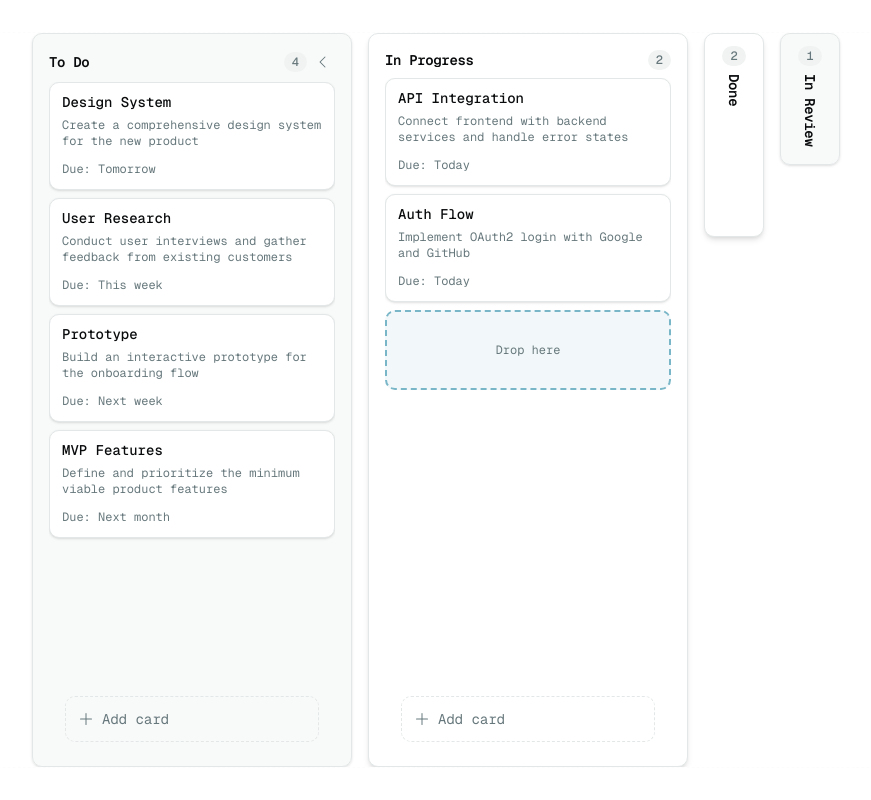
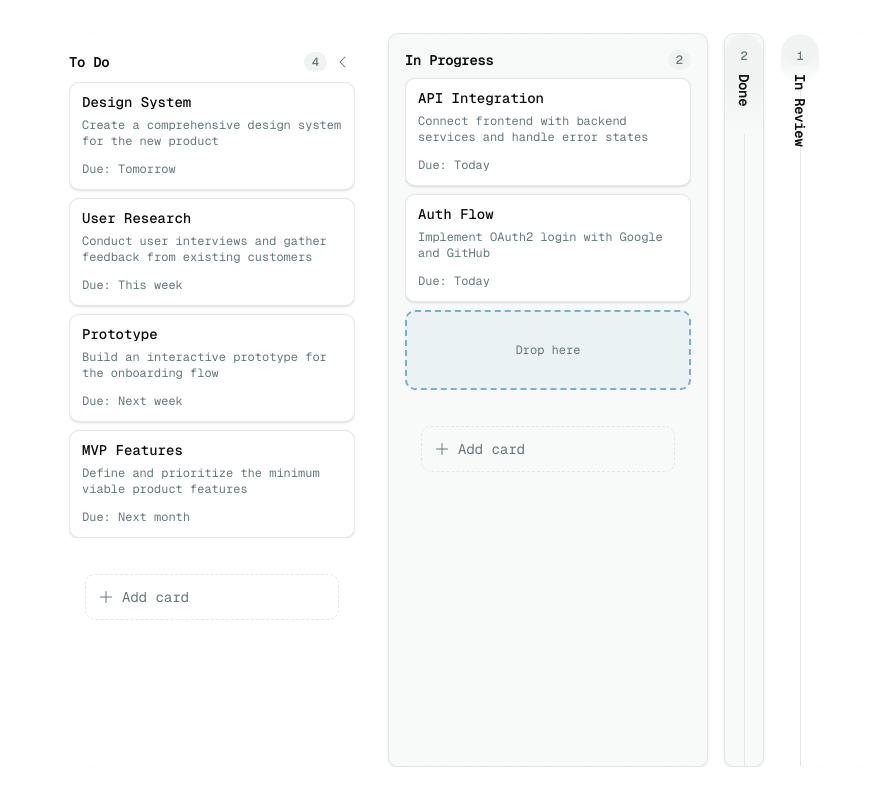
Before and after one commit to joypoddar/kanban, a Next.js app: page /kanban in a window 1280 px wide. Shown: the whole page, without its empty margins (204-1075 px from the left). Built offline with nearby package versions, Linux system fonts and the light colour scheme.

Commit message:
feat: update KanbanColumn component with collapsed overlay and adjust variant types

```diff
--- a/components/kanban/primitives/kanban-column.tsx
+++ b/components/kanban/primitives/kanban-column.tsx
@@ -38,16 +38,16 @@ const bodySpacing = cva("flex flex-1 flex-col overflow-hidden", {
 })
 
 const columnVariantClasses = cva(
-  "flex w-80 flex-col rounded-lg border transition-all duration-200",
+  "relative flex w-80 flex-col rounded-lg border transition-all duration-200",
   {
     variants: {
       variant: {
-        default: "border-border bg-muted/50 shadow-sm",
-        ghost: "border-transparent bg-transparent",
-        bordered: "border-border bg-background shadow-md",
+        default: "border-transparent bg-transparent",
+        bordered: "border-border bg-muted/50 shadow-sm",
+        borderBg: "border-border bg-background shadow-md",
       },
       collapsed: {
-        true: "max-w-15 min-w-15",
+        true: "max-w-10 min-w-10",
         false: "",
       },
     },
@@ -76,6 +76,27 @@ const KanbanColumnContext = React.createContext<KanbanColumnContextValue>({
 
 function useKanbanColumn() {
   return React.useContext(KanbanColumnContext)
+}
+
+// ─────────────────────────────────────────────
+// CollapsedOverlay
+// ─────────────────────────────────────────────
+
+function KanbanColumnCollapsedOverlay({ cardCount }: { cardCount?: number }) {
+  const { collapsed } = useKanbanColumn()
+  const collapsedHeight = collapsed
+    ? Math.max(40, (cardCount ?? 0) * 50)
+    : undefined
+
+  return (
+    <div className="pointer-events-none absolute inset-0 z-0 flex flex-col items-center">
+      <div
+        className={cn("w-full rounded-full bg-linear-to-b from-muted from-50%")}
+        style={{ height: `${collapsedHeight}px` }}
+      />
+      <div className="w-px flex-1 bg-border" />
+    </div>
+  )
 }
 
 // ─────────────────────────────────────────────
@@ -120,10 +141,6 @@ function KanbanColumn({
 
   const { setNodeRef } = useDroppable({ id: id ?? "" })
 
-  const collapsedHeight = collapsed
-    ? Math.max(120, (cardCount ?? 0) * 72 + 60)
-    : undefined
-
   return (
     <KanbanColumnContext.Provider
       value={{ collapsed, collapsible, onToggle, cardCount }}
@@ -138,14 +155,10 @@ function KanbanColumn({
           isActive && isOver && "border-primary bg-primary/5",
           className
         )}
-        style={
-          collapsedHeight !== undefined
-            ? { height: collapsedHeight }
-            : undefined
-        }
         {...props}
       >
-        {children}
+        {collapsed && <KanbanColumnCollapsedOverlay cardCount={cardCount} />}
+        <div className="z-50">{children}</div>
       </KanbanColumnPrimitive>
     </KanbanColumnContext.Provider>
   )
@@ -187,7 +200,7 @@ function KanbanColumnHeader({ className, ...props }: KanbanColumnHeaderProps) {
       }
       className={cn(
         collapsed
-          ? "@container/column-header flex h-full flex-col-reverse items-center py-3"
+          ? "@container/column-header flex h-full flex-col items-center py-3"
           : "@container/column-header flex items-center justify-between p-4 pb-2",
         isHeaderTrigger && "cursor-pointer select-none",
         className
@@ -279,7 +292,7 @@ function KanbanColumnTitle({ className, ...props }: KanbanColumnTitleProps) {
       data-slot="column-title"
       className={cn(
         collapsed
-          ? "mt-2 flex-1 text-sm font-semibold tracking-tight text-foreground [writing-mode:vertical-rl]"
+          ? "order-2 mt-2 text-sm font-semibold tracking-tight text-foreground [writing-mode:vertical-rl]"
           : "flex-1 truncate text-sm leading-none font-semibold tracking-tight text-foreground",
         className
       )}
--- a/types/kanban-column.d.ts
+++ b/types/kanban-column.d.ts
@@ -1,7 +1,7 @@
 import { useRender } from "@base-ui/react"
 
 export interface KanbanColumnProps extends useRender.ComponentProps<"div"> {
-  variant?: "default" | "ghost" | "bordered"
+  variant?: "default" | "bordered" | "borderBg"
   collapsed?: boolean
   collapsible?: boolean
   onToggle?: () => void
```
